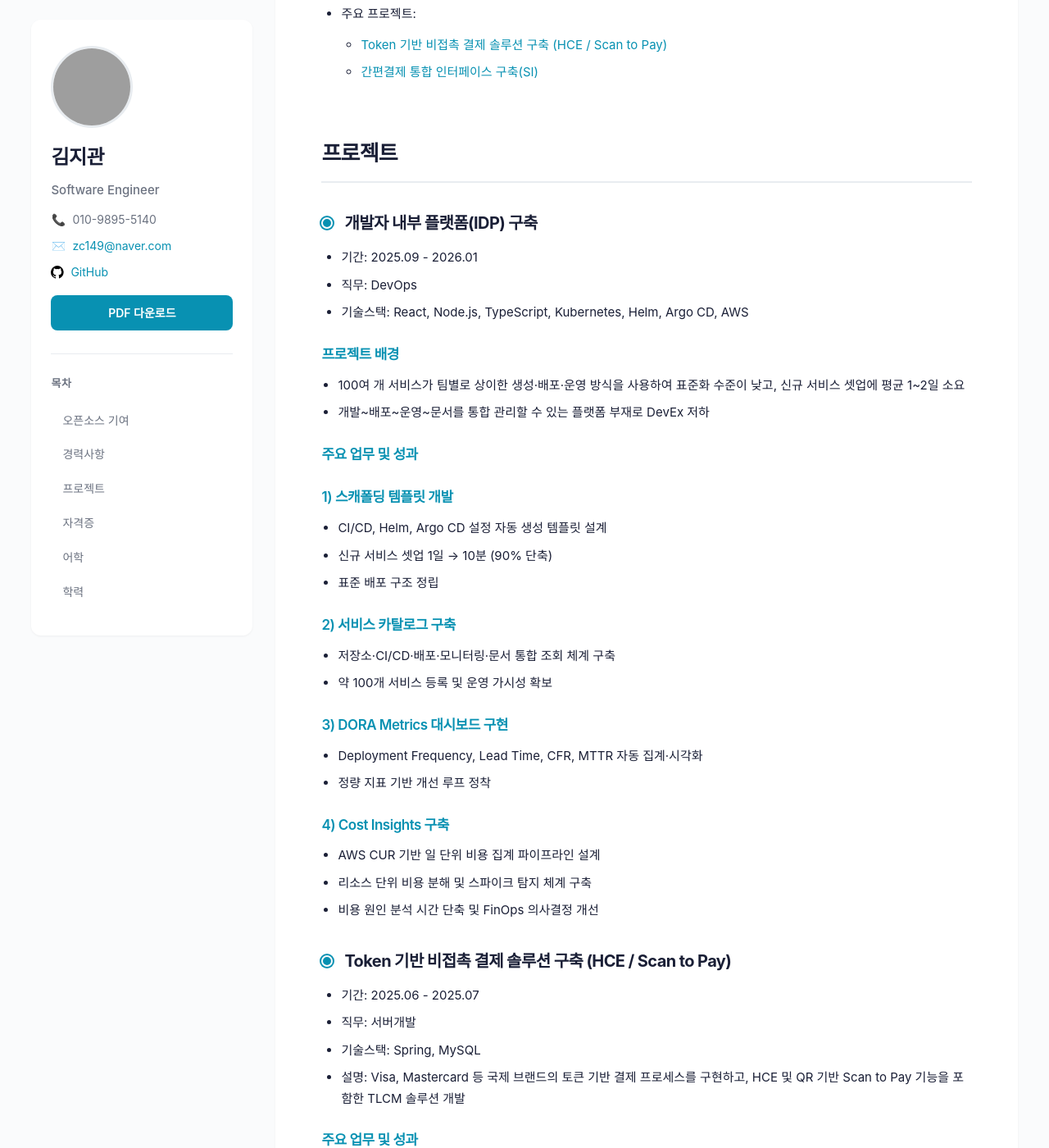
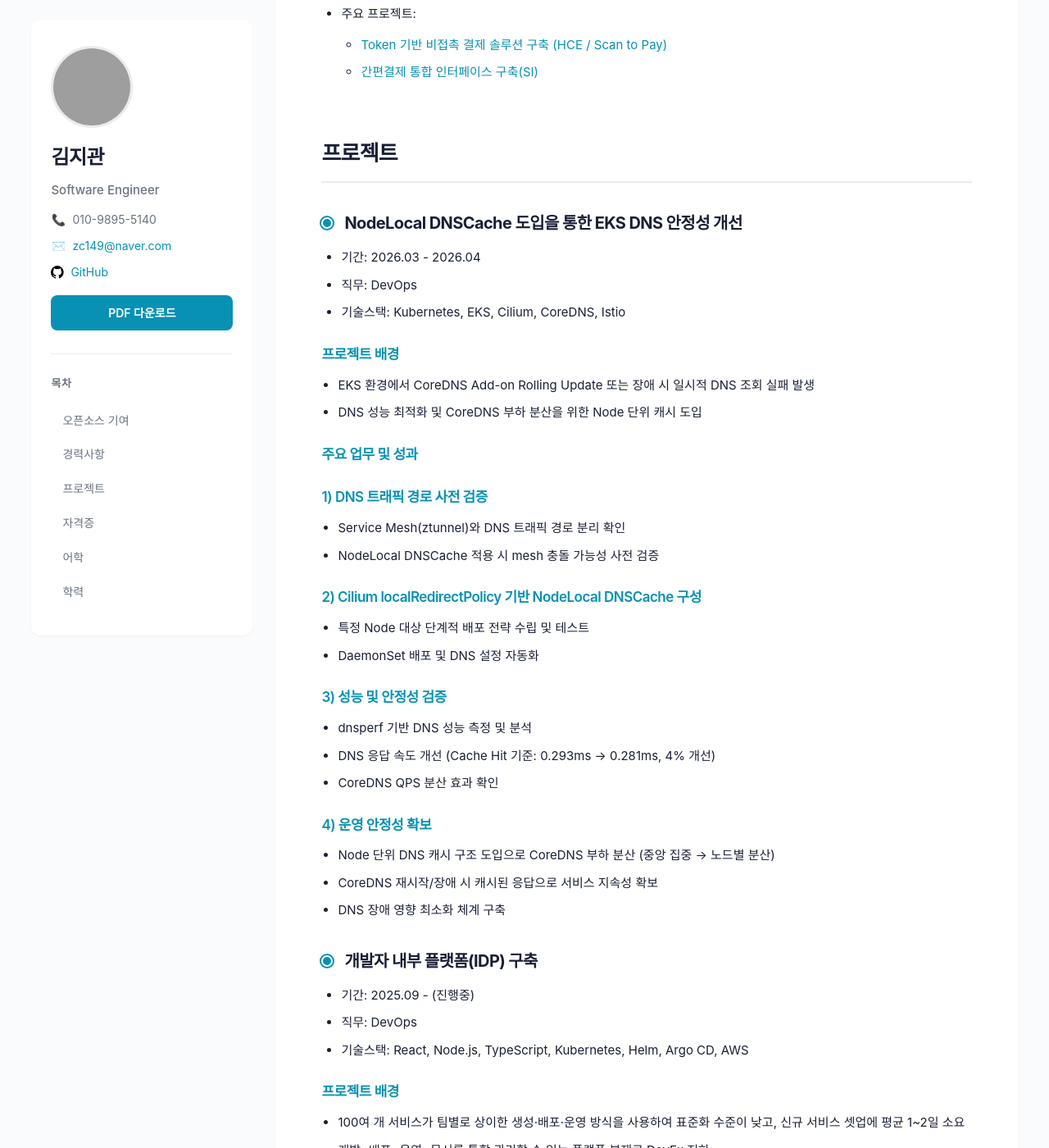
Before and after one commit to zc149/zc149.github.io, a Jekyll site: the page built from index.md, in a window 1280 px wide and 1400 px high, scrolled down 1615 px. Shown: the whole window at 82% size. Built offline with Jekyll 4.4.1, drawn with Linux system fonts in a browser that asks for light colours; grey boxes are pictures that could not be loaded.

Commit message:
NodeLocal DNSCache 내용 추가

```diff
--- a/index.md
+++ b/index.md
@@ -55,9 +55,44 @@ Terrateam 사용 중 발견한 UI 이슈를 재현하고 수정한 기여입니
 <div id="projects"></div>
 ## 프로젝트
 
+### NodeLocal DNSCache 도입을 통한 EKS DNS 안정성 개선
+
+- 기간: 2026.03 - 2026.04
+- 직무: DevOps
+- 기술스택: Kubernetes, EKS, Cilium, CoreDNS, Istio
+
+#### 프로젝트 배경
+
+- EKS 환경에서 CoreDNS Add-on Rolling Update 또는 장애 시 일시적 DNS 조회 실패 발생
+- DNS 성능 최적화 및 CoreDNS 부하 분산을 위한 Node 단위 캐시 도입
+
+#### 주요 업무 및 성과
+
+#### 1) DNS 트래픽 경로 사전 검증
+
+- Service Mesh(ztunnel)와 DNS 트래픽 경로 분리 확인
+- NodeLocal DNSCache 적용 시 mesh 충돌 가능성 사전 검증
+
+#### 2) Cilium localRedirectPolicy 기반 NodeLocal DNSCache 구성
+
+- 특정 Node 대상 단계적 배포 전략 수립 및 테스트
+- DaemonSet 배포 및 DNS 설정 자동화
+
+#### 3) 성능 및 안정성 검증
+
+- dnsperf 기반 DNS 성능 측정 및 분석
+- DNS 응답 속도 개선 (Cache Hit 기준: 0.293ms → 0.281ms, 4% 개선)
+- CoreDNS QPS 분산 효과 확인
+
+#### 4) 운영 안정성 확보
+
+- Node 단위 DNS 캐시 구조 도입으로 CoreDNS 부하 분산 (중앙 집중 → 노드별 분산)
+- CoreDNS 재시작/장애 시 캐시된 응답으로 서비스 지속성 확보
+- DNS 장애 영향 최소화 체계 구축
+
 ### 개발자 내부 플랫폼(IDP) 구축
 
-- 기간: 2025.09 - 2026.01
+- 기간: 2025.09 - (진행중)
 - 직무: DevOps
 - 기술스택: React, Node.js, TypeScript, Kubernetes, Helm, Argo CD, AWS
 
```
